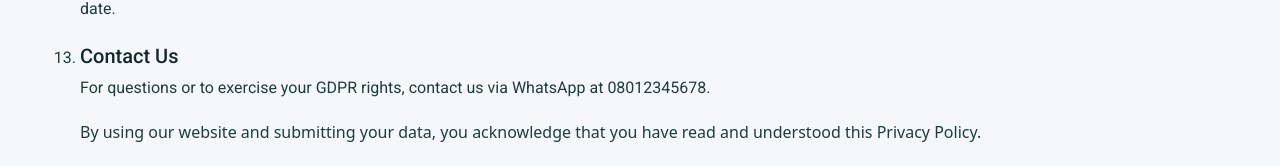
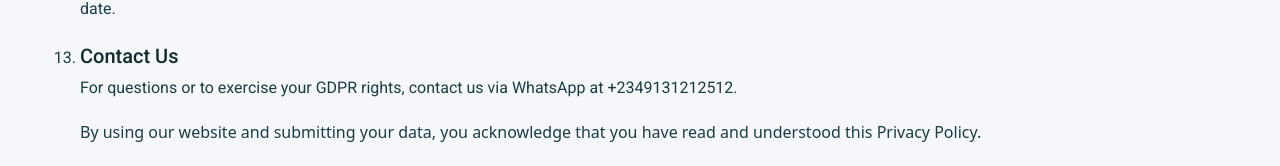
Before and after one commit to ejim11/herbology, a Next.js app: page /privacy in a window 1280 px wide. Shown: the part 1865-2031 px from the top of the page. Built offline with nearby package versions, Linux system fonts and the light colour scheme.

Commit message:
✅ changed the whatsapp number in the contact section

```diff
--- a/data/privacyData.ts
+++ b/data/privacyData.ts
@@ -95,6 +95,6 @@ export const privacyData: {
   {
     header: "Contact Us",
     subHeader:
-      "For questions or to exercise your GDPR rights, contact us via WhatsApp at 08012345678.",
+      "For questions or to exercise your GDPR rights, contact us via WhatsApp at +2349131212512.",
   },
 ];
--- a/data/shippingData.ts
+++ b/data/shippingData.ts
@@ -66,7 +66,7 @@ export const shippingData: {
     header: "Contact Us",
     subHeader: "For any questions about your order or this Shipping Policy:",
     texts: [
-      "Contact us via WhatsApp at 08012345678. We aim to respond within 24 hours, excluding weekends and public holidays.",
+      "Contact us via WhatsApp at +2349131212512. We aim to respond within 24 hours, excluding weekends and public holidays.",
     ],
     endText:
       "We appreciate your trust in Herbology and are committed to delivering your order promptly and securely.",
```
